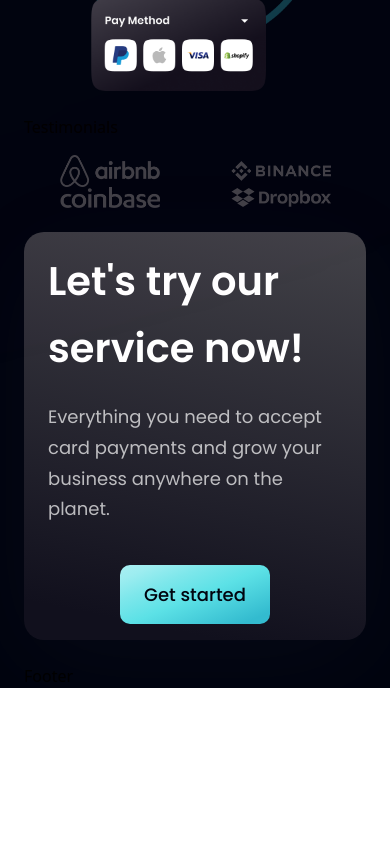
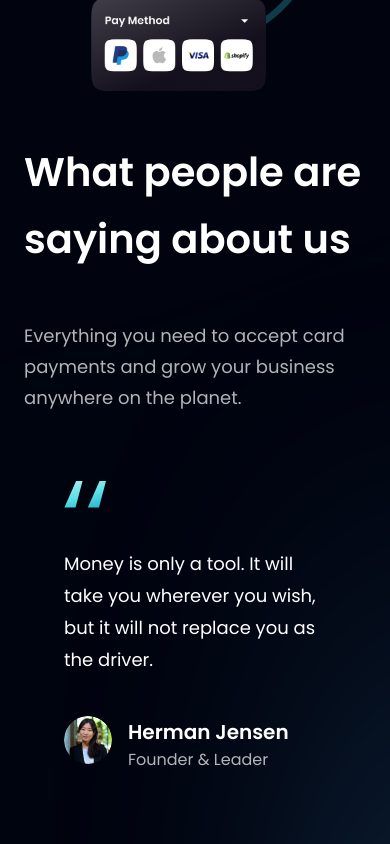
Before and after one commit to Ibro001/banking-app_ui-ux-landing-page, a React (Vite) app: page / in a window 390 px wide. Shown: the part 4240-5084 px from the top of the page. Before the commit the page ends 4928 px from the top, so only its background shows below. Built offline with nearby package versions, Linux system fonts and the light colour scheme.

Commit message:
completed the Testimonials component

```diff
--- a/src/components/Testimonials.jsx
+++ b/src/components/Testimonials.jsx
@@ -1,9 +1,28 @@
 import React from 'react'
+import { feedback } from '../constants';
+import styles from '../style';
+import FeedbackCard from '../components/FeedbackCard'
 
-const Testimonials = () => {
-  return (
-    <div>Testimonials</div>
-  )
-}
+const Testimonials = () => (
+  <div id='clients' className={`${styles.paddingY} ${styles.flexCenter} flex-col relative`}>
+    <div className='absolute z-[0] w-[60%] h-[60%] -right-[50%] rounded-full blue__gradient'/>
+
+    <div className='w-full flex justify-between items-center md:flex-row flex-col sm:mb-16 mb-6 relative z-[1]'>
+      <h1 className={styles.heading2}>What people are <br className='sm:block hidden'/> saying about us</h1>
+    </div>
+    <div className='w-full md:mt-0 mt-6'>
+      <p className={`${styles.paragraph} text-left max-w-[450px]`}>
+        Everything you need to accept card payments and grow your business
+        anywhere on the planet.
+      </p>
+    </div>
+
+    <div className='flex flex-wrap sm:justify-start justify-center w-full feedback-container relative z-[1]'>
+      {feedback.map((card, index) => (
+        <FeedbackCard key={card.id} {...card} index={index}/>
+      ))}
+    </div>
+  </div>
+)
 
 export default Testimonials
```
